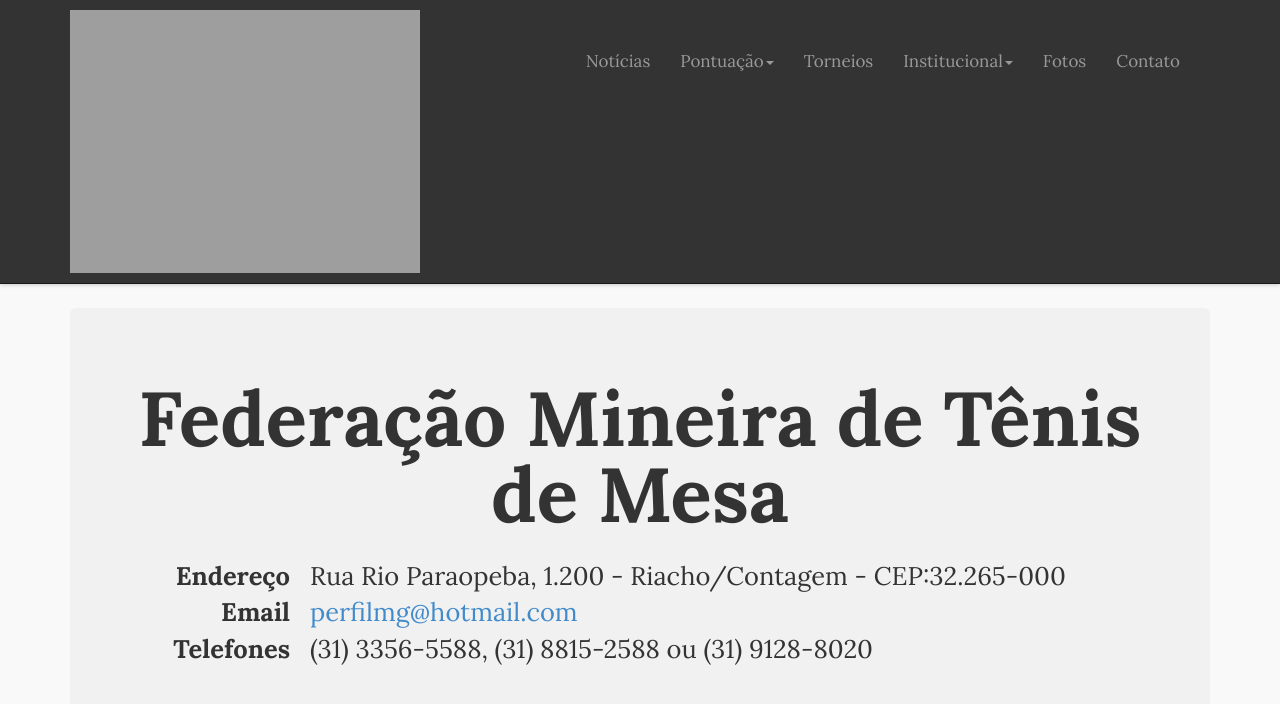
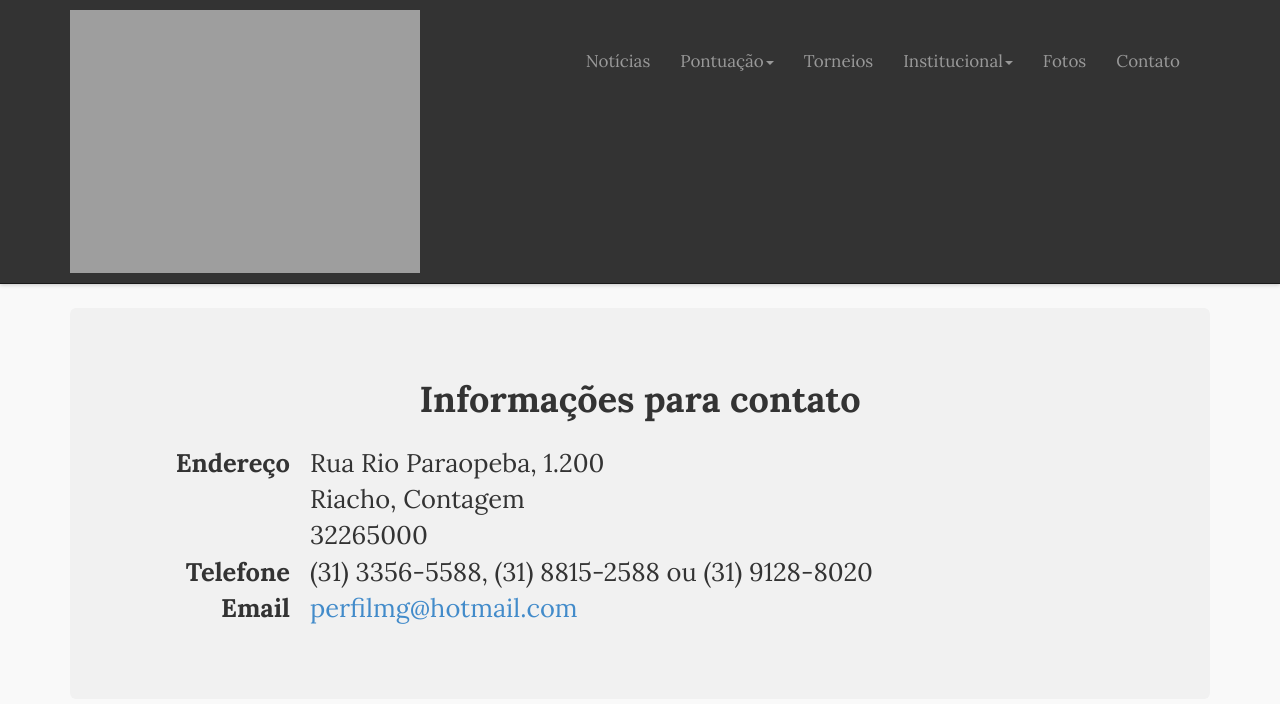
Before and after one commit to thiagokimo/fmtm, a Jekyll site: the page built from contato.html, in a window 1280 px wide. Shown: the top 704 px of the page. Built offline with Jekyll 4.4.1, drawn with Linux system fonts in a browser that asks for light colours; Markdown is read by kramdown in place of the engine named in the settings.

Commit message:
Adding contact page

```diff
--- a/contato.html
+++ b/contato.html
@@ -2,19 +2,22 @@
 layout: default
 title: Contato
 ---
-
 <div class="jumbotron">
 
-  <center><h1>Federação Mineira de Tênis de Mesa</h1></center>
+<center><h2>Informações para contato</h2></center>
 
   <dl class="dl-horizontal">
     <dt>Endereço</dt>
-    <dd>Rua Rio Paraopeba, 1.200 - Riacho/Contagem - CEP:32.265-000</dd>
+      <dd>
+        Rua Rio Paraopeba, 1.200<br>
+        Riacho, Contagem<br>
+        32265000<br/>
+      </dd>
+
+    <dt>Telefone</dt>
+    <dd> (31) 3356-5588, (31) 8815-2588 ou (31) 9128-8020 </dd>
 
     <dt>Email</dt>
     <dd><a href="mailo:perfilmg@hotmail.com">perfilmg@hotmail.com</a></dd>
-
-    <dt>Telefones</dt>
-    <dd> (31) 3356-5588, (31) 8815-2588 ou (31) 9128-8020 </dd>
-  </dl>
+    </dl>
 </div>
```
